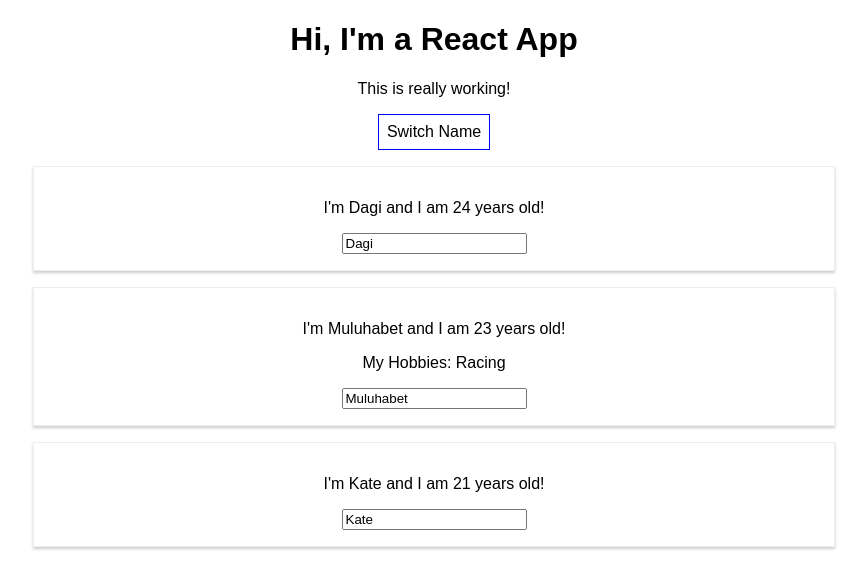
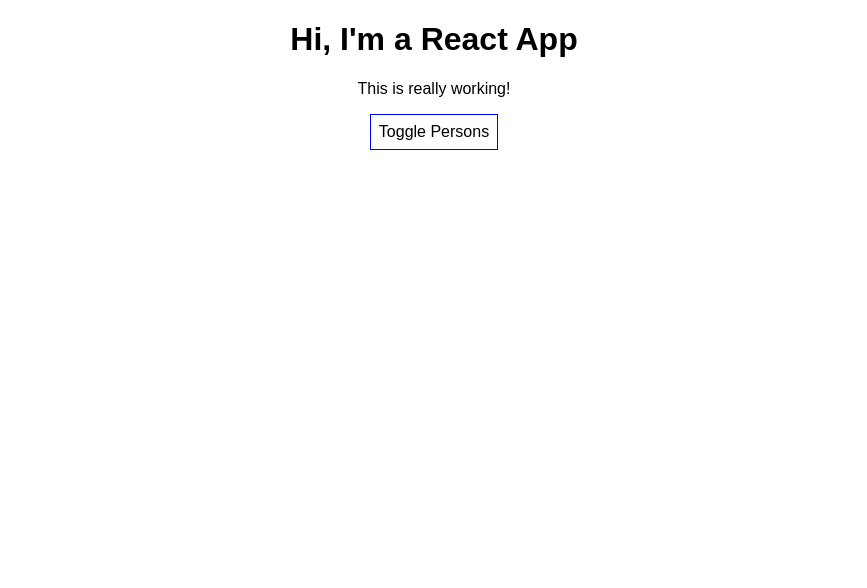
Before and after one commit to DagmawiAbate/react-complete-guide, a React (Create React App) app: page / in a window 1280 px wide. Shown: the top 588 px of the page, without its empty margins (206-1073 px from the left). Built offline with nearby package versions, Linux system fonts and the light colour scheme.

Commit message:
Rendering content conditionally

```diff
--- a/src/App.js
+++ b/src/App.js
@@ -9,7 +9,8 @@ class App extends Component {
       { name: 'Muluhabet', age: 23 },
       { name: 'Kate', age: 21 }
     ],
-    otherState: 'some other value'
+    otherState: 'some other value',
+    showPersons: false
   }
 
   switchNameHandler = (newName) => {
@@ -34,6 +35,11 @@ class App extends Component {
     })
   }
 
+  togglePersonHandler = () => {
+    const doesShow = this.state.showPersons
+    this.setState({ showPersons: !doesShow })
+  }
+
   render() {
     const style = {
       backgroundColor: 'white',
@@ -47,11 +53,11 @@ class App extends Component {
       <div className='App'>
         <h1>Hi, I'm a React App</h1>
         <p>This is really working!</p>
-        <button
-        style={style}
-        onClick={() => this.switchNameHandler('Maximilian!!')}>
-          Switch Name
+        <button style={style} onClick={this.togglePersonHandler}>
+          Toggle Persons
         </button>
+        {this.state.showPersons === true ? (
+          <div>
             <Person
               name={this.state.persons[0].name}
               age={this.state.persons[0].age}
@@ -69,6 +75,8 @@ class App extends Component {
               age={this.state.persons[2].age}
             />
           </div>
+        ) : null}
+      </div>
     )
     // return React.createElement('div', {className: 'App'}, React.createElement('h1', null, 'Does this work now?'));
   }
```
Lines whose indentation alone changed are shown as unchanged.
